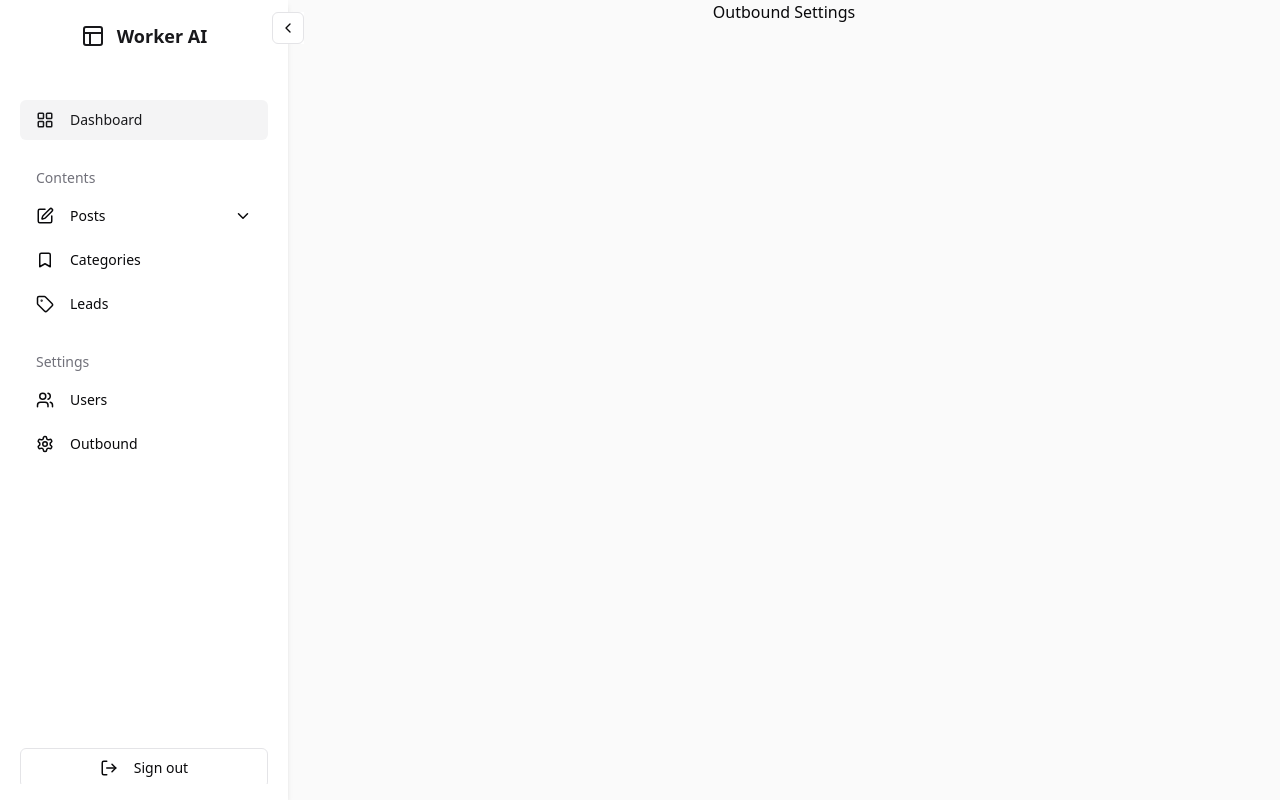
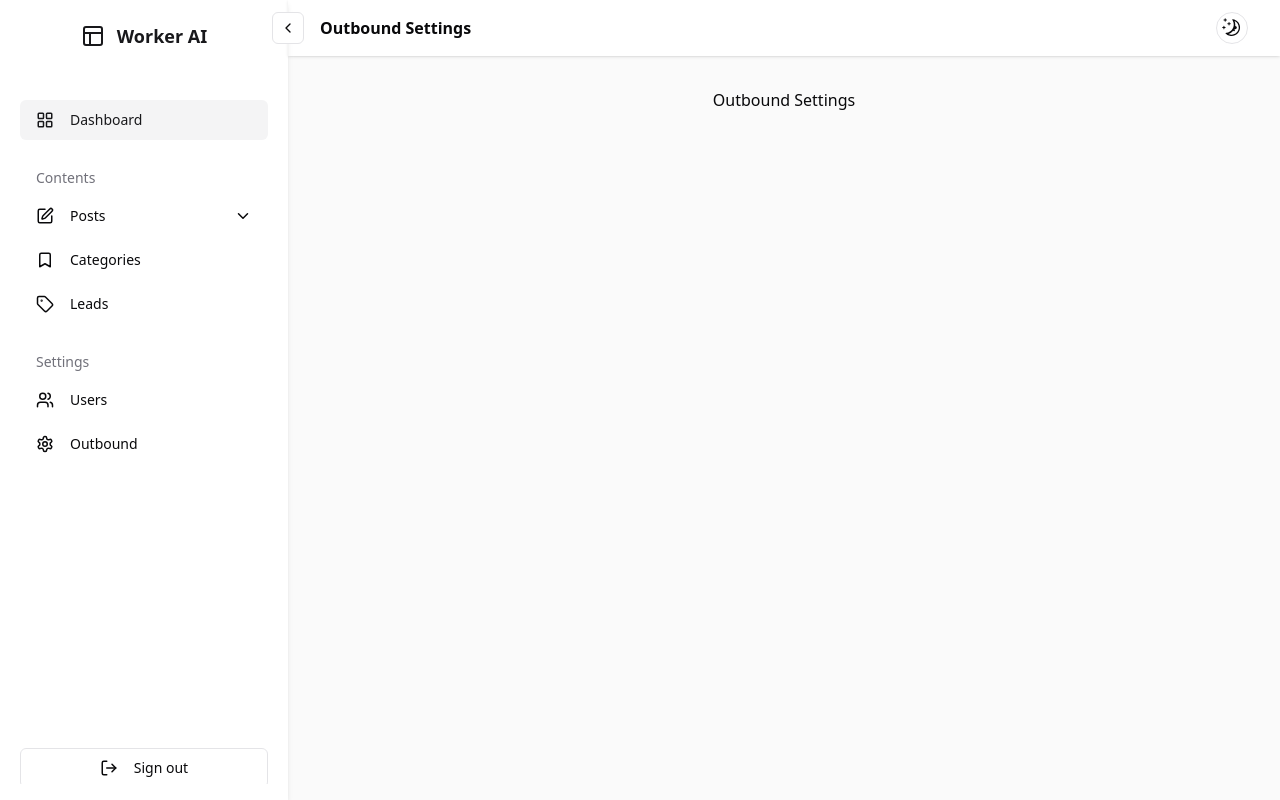
Before and after one commit to AbhirajSinha179/enterprise-workerai, a Next.js app: page /dashboard/outboundSetting in a window 1280 px wide. Built offline with nearby package versions, Linux system fonts and the light colour scheme.

Commit message:
context layout to outbound page

```diff
--- a/app/(main)/dashboard/outboundSetting/page.tsx
+++ b/app/(main)/dashboard/outboundSetting/page.tsx
@@ -1,3 +1,11 @@
+import { ContentLayout } from "@/components/layout/content-layout"
+
 export default function outboundSetting() {
-  return <main className="flex items-center justify-center">Outbound Settings</main>
+  return (
+    <>
+      <ContentLayout title="Outbound Settings">
+        <main className="flex items-center justify-center">Outbound Settings</main>
+      </ContentLayout>
+    </>
+  )
 }
--- a/app/(main)/dashboard/page.tsx
+++ b/app/(main)/dashboard/page.tsx
@@ -1,6 +1,13 @@
-import Link from "next/link";
-import { ContentLayout } from "@/components/layout/content-layout";
-import { Breadcrumb, BreadcrumbItem, BreadcrumbLink, BreadcrumbList, BreadcrumbPage, BreadcrumbSeparator } from "@/components/ui/breadcrumb";
+import Link from "next/link"
+import { ContentLayout } from "@/components/layout/content-layout"
+import {
+  Breadcrumb,
+  BreadcrumbItem,
+  BreadcrumbLink,
+  BreadcrumbList,
+  BreadcrumbPage,
+  BreadcrumbSeparator,
+} from "@/components/ui/breadcrumb"
 
 export default function DashboardHome() {
   return (
@@ -10,12 +17,8 @@ export default function DashboardHome() {
           <BreadcrumbList>
             <BreadcrumbItem>
               <BreadcrumbLink asChild>
-                <Link href="/">Home</Link>
+                <Link href="/dashboard">Home</Link>
               </BreadcrumbLink>
-            </BreadcrumbItem>
-            <BreadcrumbSeparator />
-            <BreadcrumbItem>
-              <BreadcrumbPage>Dashboard</BreadcrumbPage>
             </BreadcrumbItem>
           </BreadcrumbList>
         </Breadcrumb>
```
